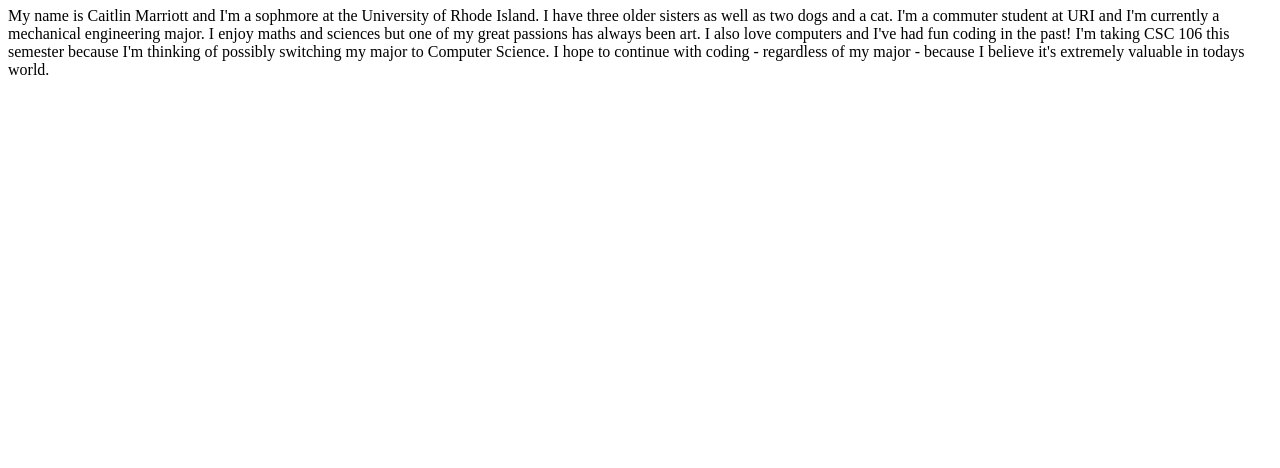
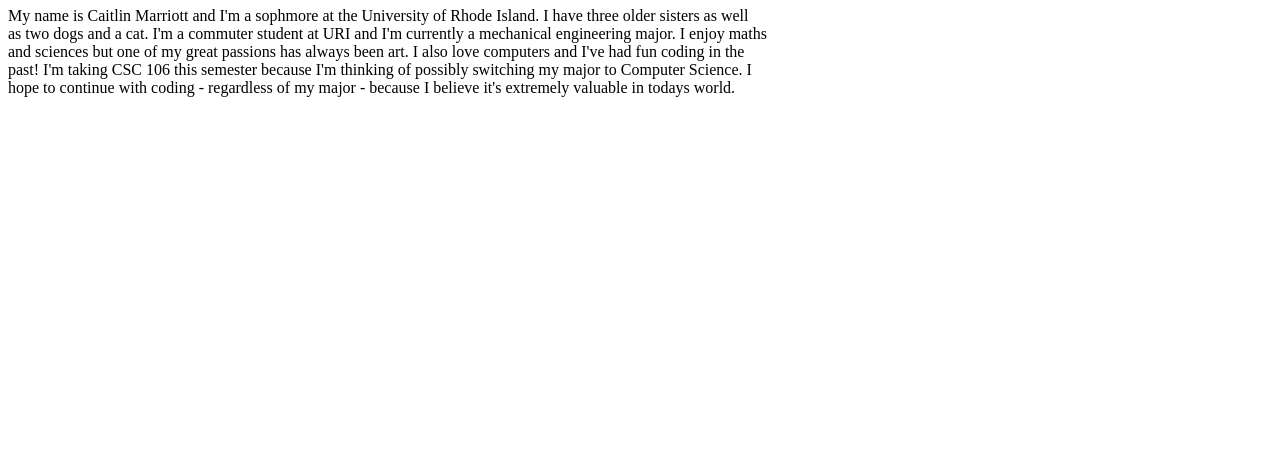
Before and after one commit to cmarriott267/cmarriott267.github.io, a plain HTML site: page about.html in a window 1280 px wide. Shown: the part 332-800 px from the top of the page. Drawn offline with Linux system fonts and the light colour scheme.

Commit message:
Update about.html

```diff
--- a/about.html
+++ b/about.html
@@ -24,11 +24,11 @@
     <h1>About Me!</h1>
 
         <p>
-        My name is Caitlin Marriott and I'm a sophmore at the University of Rhode Island. I have three older sisters as well
-        as two dogs and a cat. I'm a commuter student at URI and I'm currently a mechanical engineering major. I enjoy maths
-        and sciences but one of my great passions has always been art. I also love computers and I've had fun coding in the
-        past! I'm taking CSC 106 this semester because I'm thinking of possibly switching my major to Computer Science. I
-        hope to continue with coding - regardless of my major - because I believe it's extremely valuable in todays world.
+        My name is Caitlin Marriott and I'm a sophmore at the University of Rhode Island. I have three older sisters as well <br>
+        as two dogs and a cat. I'm a commuter student at URI and I'm currently a mechanical engineering major. I enjoy maths <br>
+        and sciences but one of my great passions has always been art. I also love computers and I've had fun coding in the <br>
+        past! I'm taking CSC 106 this semester because I'm thinking of possibly switching my major to Computer Science. I <br>
+        hope to continue with coding - regardless of my major - because I believe it's extremely valuable in todays world. <br>
         </p>
 
     </body>
```
